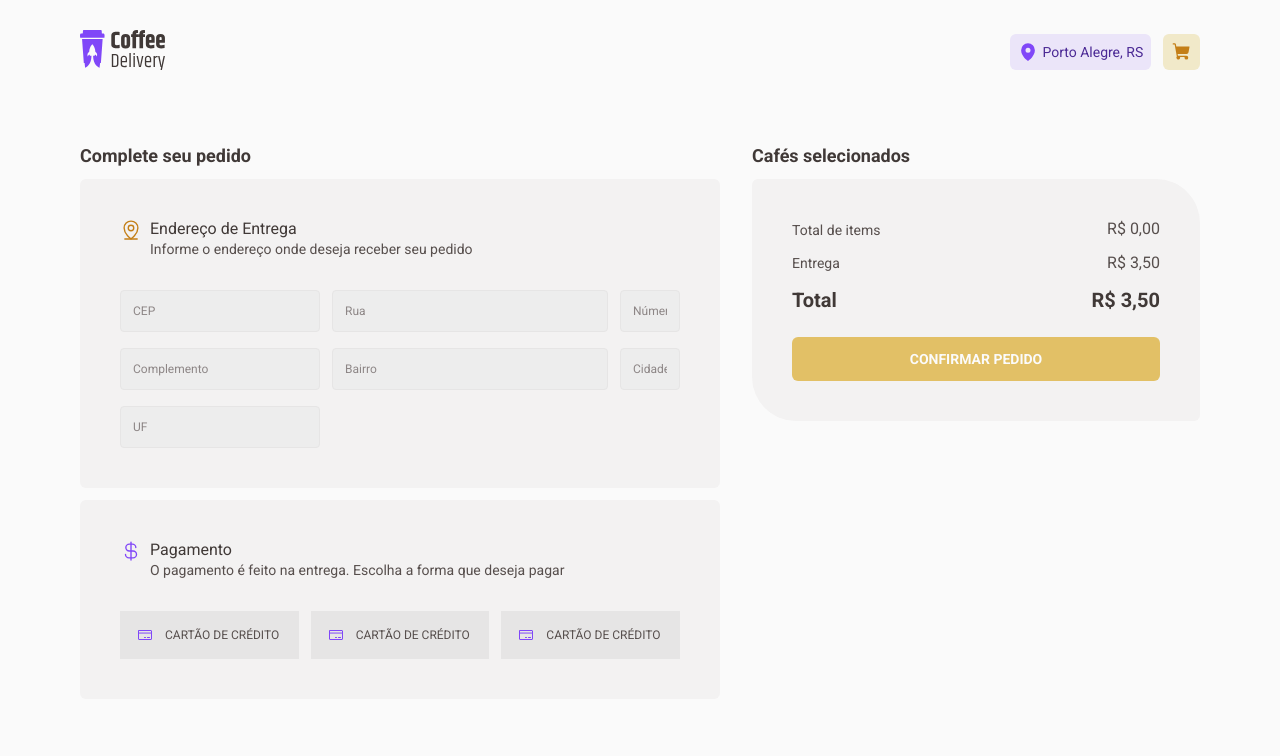
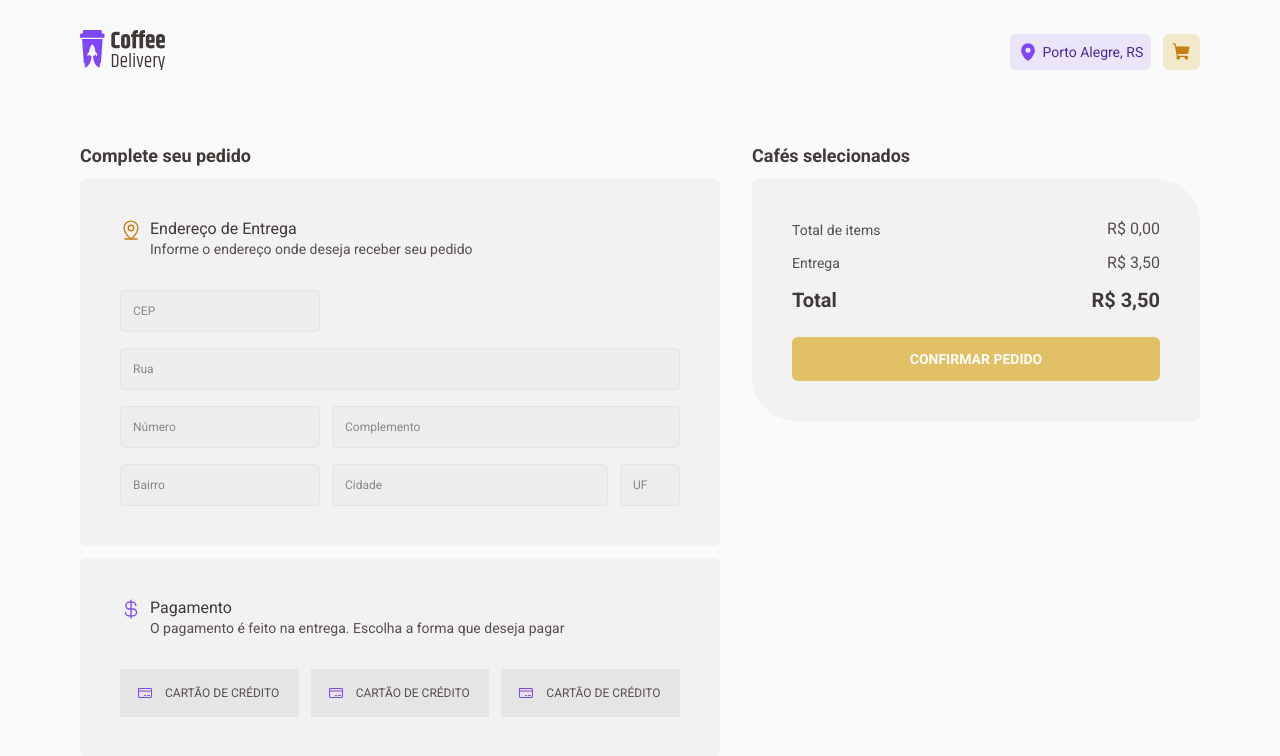
Before and after one commit to Vinicius-Barbosa-Santos/coffe-delivery, a React (Vite) app: page /complete-order in a window 1280 px wide. Shown: the top 756 px of the page. Built offline with nearby package versions, Linux system fonts and the light colour scheme.

Commit message:
feat: zod validation resolve :sparkles:

```diff
--- a/src/components/Input/index.tsx
+++ b/src/components/Input/index.tsx
@@ -8,9 +8,9 @@ type InputProps = InputHTMLAttributes<HTMLInputElement> & {
 
 export const Input = forwardRef<HTMLInputElement, InputProps>(
     // eslint-disable-next-line @typescript-eslint/no-unused-vars
-    ({ error, ...props }, ref) => {
+    ({ error, className, ...props }, ref) => {
         return (
-            <C.InputWrapper>
+            <C.InputWrapper className={className}>
                 <C.InputStyleContainer {...props} ref={ref} />
                 {error && (
                     <RegularText size='s'>{error}</RegularText>
--- a/src/pages/CompleteOrder/components/CompleteOrderForm/AddressForm.tsx
+++ b/src/pages/CompleteOrder/components/CompleteOrderForm/AddressForm.tsx
@@ -29,28 +29,40 @@ export const AddressForm = () => {
                 placeholder='Rua'
                 className='street'
                 type='number'
+                {...register('street')}
+                error={errors.street?.message}
             />
 
             <Input
                 placeholder='Número'
                 type='number'
+                {...register('number')}
+                error={errors.number?.message}
             />
 
             <Input
                 placeholder='Complemento'
                 className='complement'
+                {...register('complement')}
+                error={errors.complement?.message}
             />
 
             <Input
                 placeholder='Bairro'
+                {...register('district')}
+                error={errors.district?.message}
             />
 
             <Input
                 placeholder='Cidade'
+                {...register('city')}
+                error={errors.city?.message}
             />
 
             <Input
                 placeholder='UF'
+                {...register('uf')}
+                error={errors.uf?.message}
             />
         </C.AddressFormContainer>
     )
--- a/src/pages/CompleteOrder/index.tsx
+++ b/src/pages/CompleteOrder/index.tsx
@@ -7,6 +7,12 @@ import { useForm, FormProvider } from 'react-hook-form'
 
 const confirmOrderFormValidationSchema = zod.object({
     cep: zod.string().min(1, 'Informe o CEP'),
+    street: zod.string().min(1, "Informe a Rua"),
+    number: zod.string().min(1, "Informe o Número"),
+    complement: zod.string(),
+    district: zod.string().min(1, "Informe o Bairro"),
+    city: zod.string().min(1, "Informe a Cidade"),
+    uf: zod.string().min(1, "Informe a UF"),
 })
 
 export type OrderData = zod.infer<typeof confirmOrderFormValidationSchema>
```
Also changed, not shown: src/pages/CompleteOrder/components/CoffeeCartCard/index.tsx (line endings or trailing spaces), src/pages/Home/components/QuantityInput/index.tsx (line endings or trailing spaces).
